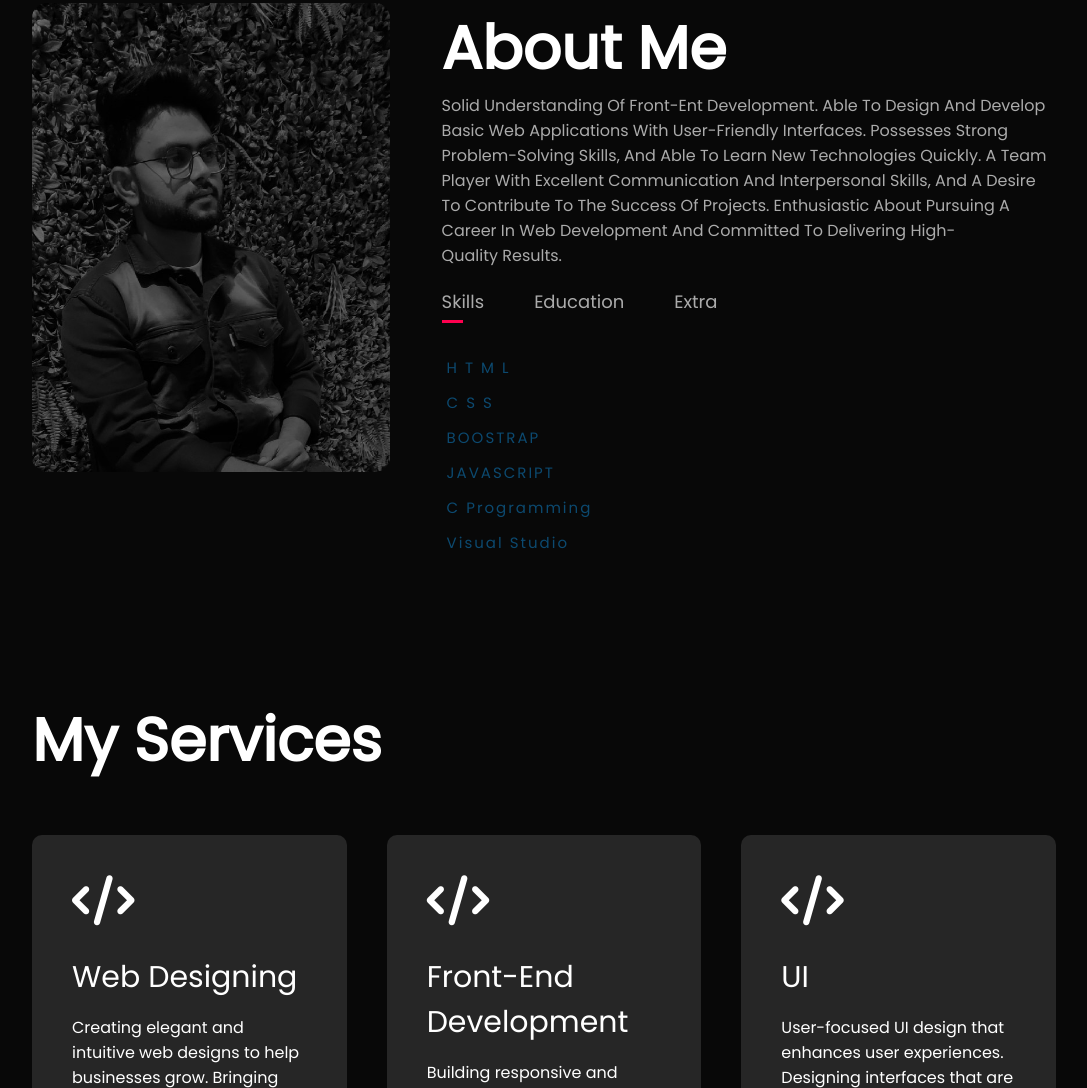
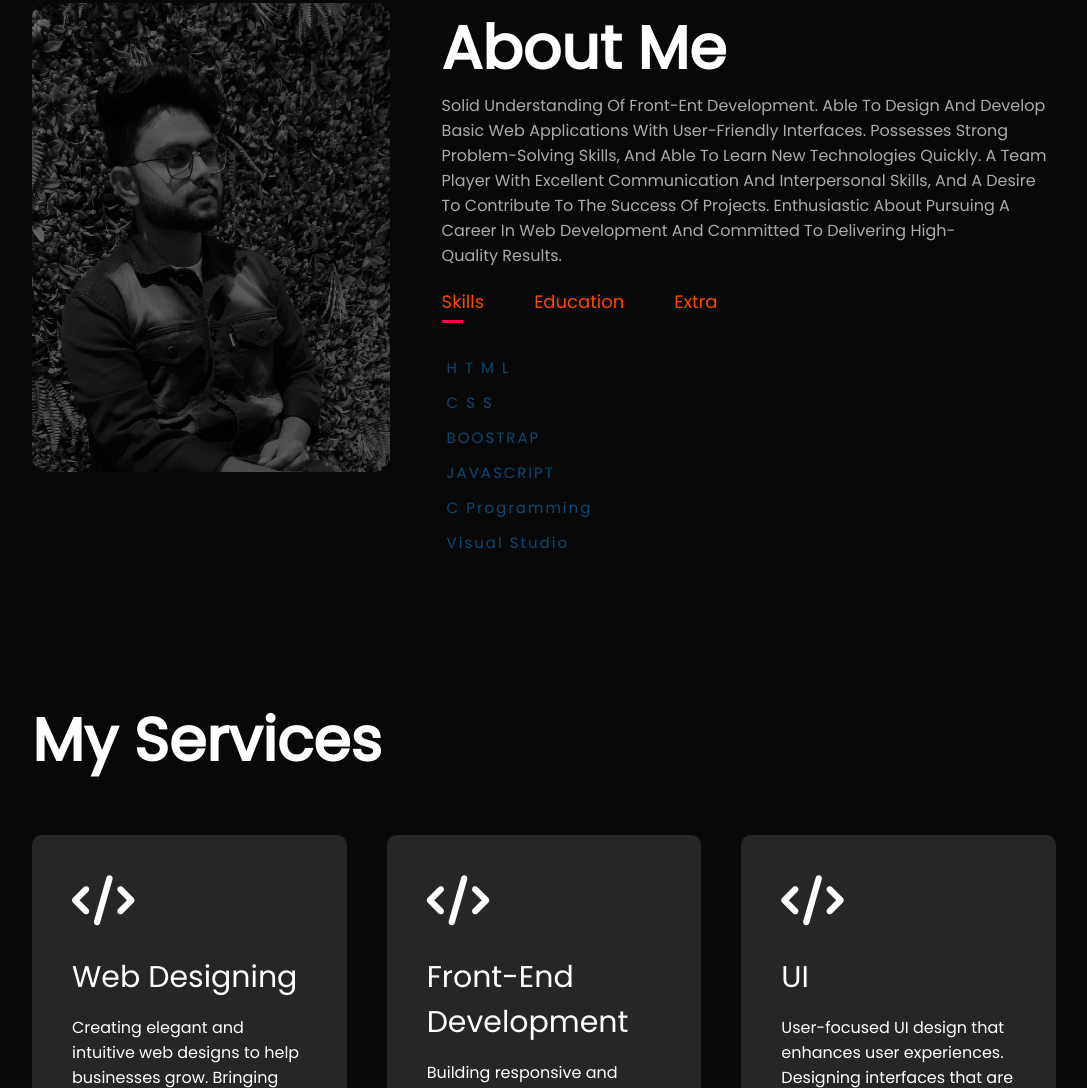
Before and after one commit to gaurav07220/Personal-Portfolio-, a plain HTML site: page index.html in a window 1280 px wide. Shown: the part 887-1975 px from the top of the page, without its empty margins (96-1183 px from the left). Drawn offline with Linux system fonts and the light colour scheme.

Commit message:
Update style.css

```diff
--- a/style.css
+++ b/style.css
@@ -107,6 +107,7 @@ nav ul li a:hover::after{
     font-size: 18px;
     font-weight: 500;
     cursor: pointer;
+    color:orangered;
     position: relative;
 }
 .tab-links::after{
```
